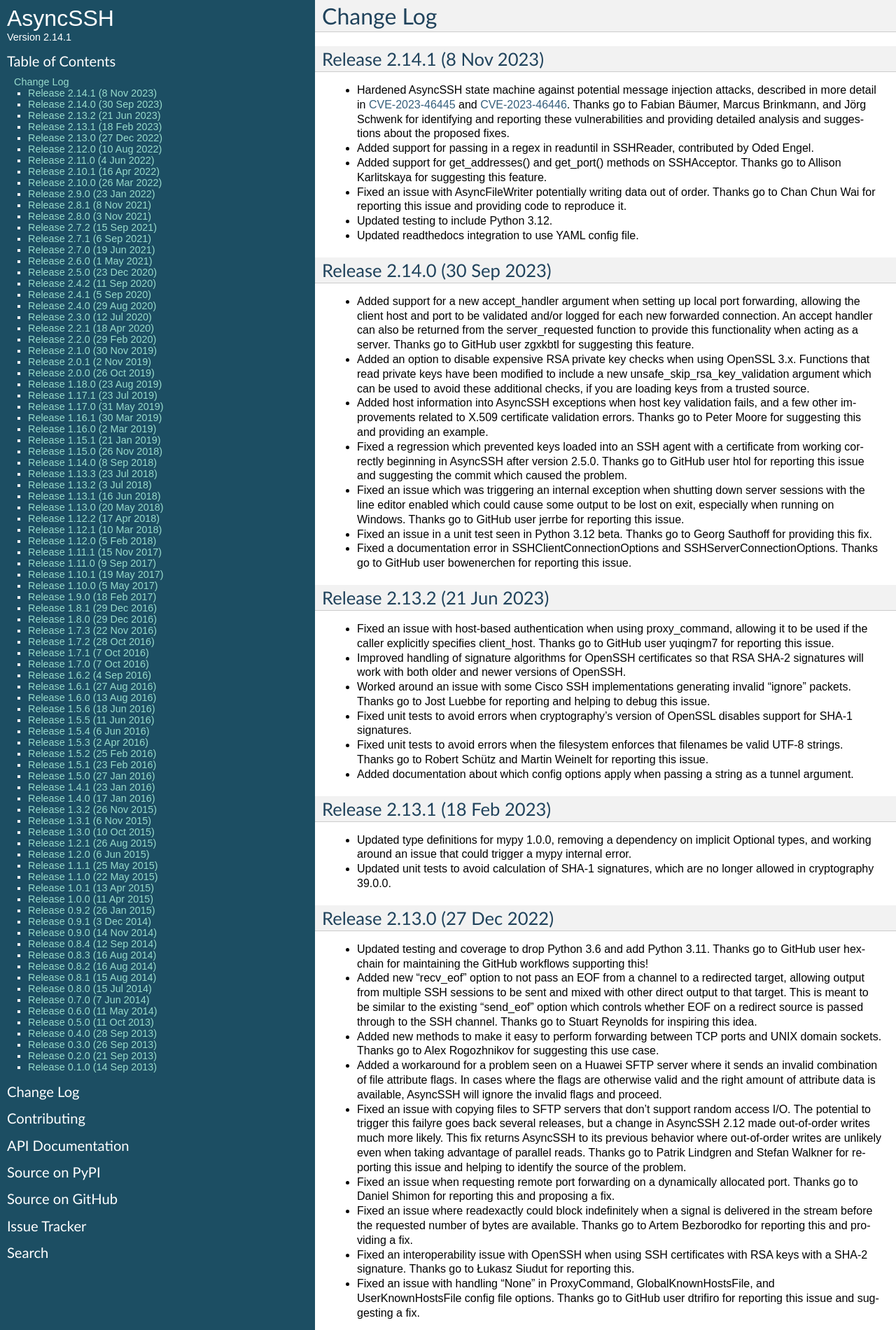
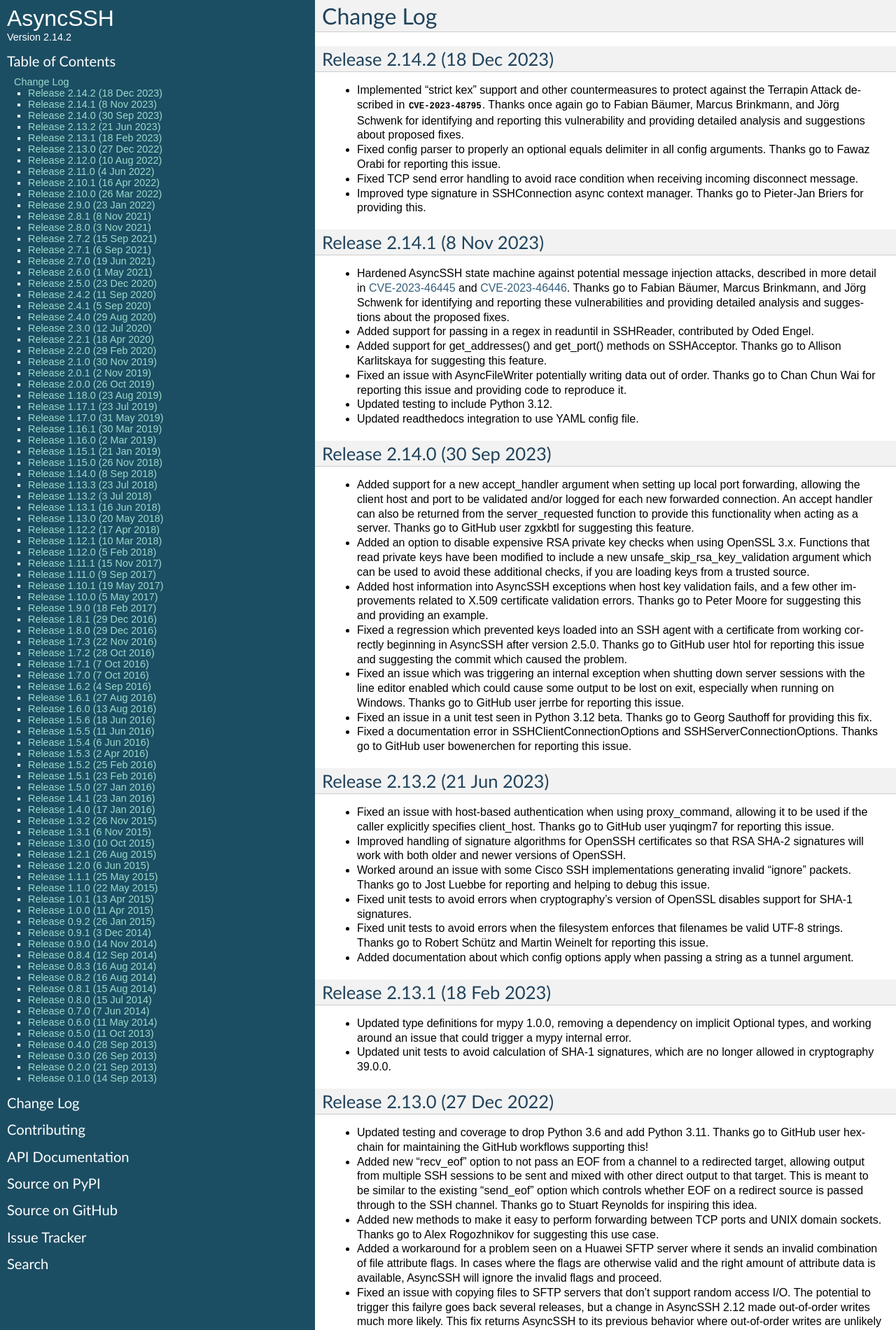
Before and after one commit to ronf/asyncssh, a Sphinx documentation site: the page built from docs/changes.rst, in a window 1280 px wide. Shown: the top 1901 px of the page at 70% size. Built offline with Sphinx 7.4.7, drawn with Linux system fonts in a browser that asks for light colours.

Commit message:
Bump version number up to 2.14.2 and update change log

```diff
--- a/asyncssh/version.py
+++ b/asyncssh/version.py
@@ -26,4 +26,4 @@ __author_email__ = 'ronf@timeheart.net'
 
 __url__ = 'http://asyncssh.timeheart.net'
 
-__version__ = '2.14.1'
+__version__ = '2.14.2'
--- a/docs/changes.rst
+++ b/docs/changes.rst
@@ -2,6 +2,25 @@
 
 Change Log
 ==========
+
+Release 2.14.2 (18 Dec 2023)
+----------------------------
+
+* Implemented "strict kex" support and other countermeasures to
+  protect against the Terrapin Attack described in `CVE-2023-48795
+  <https://github.com/advisories/GHSA-hfmc-7525-mj55>`. Thanks once
+  again go to Fabian Bäumer, Marcus Brinkmann, and Jörg Schwenk for
+  identifying and reporting this vulnerability and providing detailed
+  analysis and suggestions about proposed fixes.
+
+* Fixed config parser to properly an optional equals delimiter in all
+  config arguments. Thanks go to Fawaz Orabi for reporting this issue.
+
+* Fixed TCP send error handling to avoid race condition when receiving
+  incoming disconnect message.
+
+* Improved type signature in SSHConnection async context manager. Thanks
+  go to Pieter-Jan Briers for providing this.
 
 Release 2.14.1 (8 Nov 2023)
 ---------------------------
```
